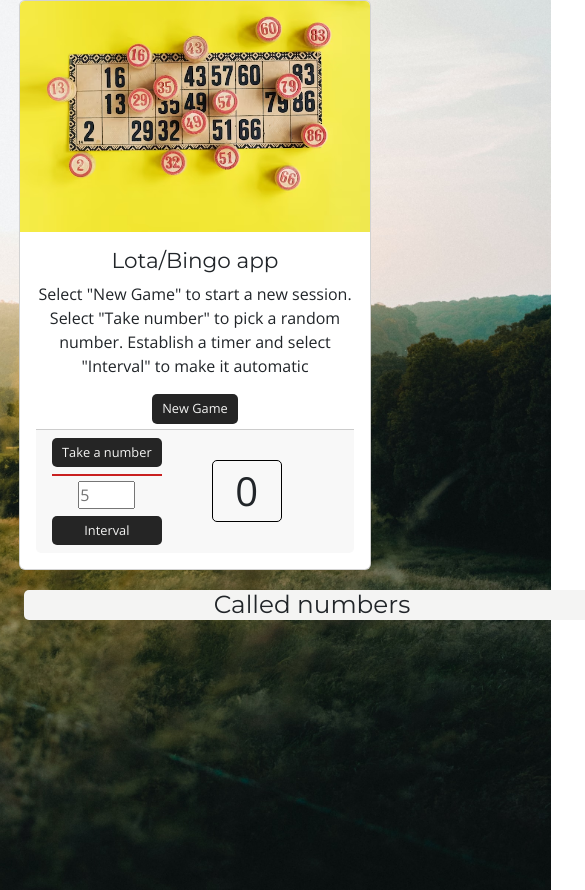
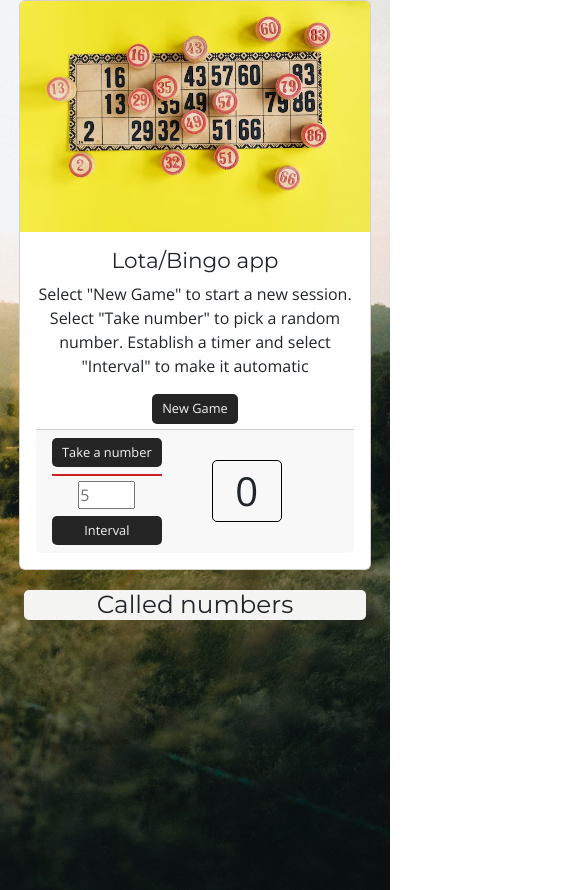
Before and after one commit to Mati-to/loteria-app, a plain HTML site: page index.html in a window 390 px wide. Shown: the top 890 px of the page, 585 px wide, since content can reach past the window. Drawn offline with nearby package versions, Linux system fonts and the light colour scheme.

Commit message:
Hotfix media querie

```diff
--- a/style.css
+++ b/style.css
@@ -129,3 +129,9 @@ h2 {
         height: 300px;
     }
 }
+
+@media (max-width: 650px) {
+    .cont2 {
+        width: 100%;
+    }
+}
```
